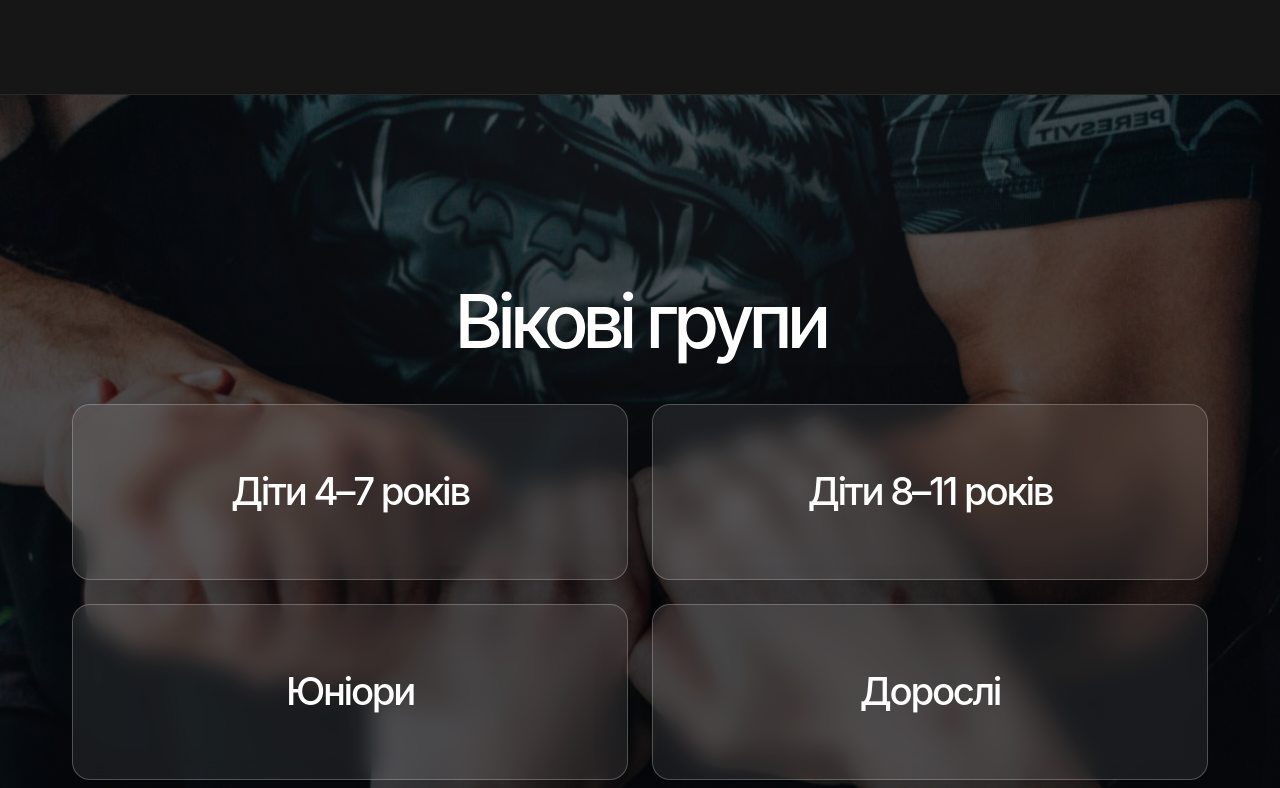
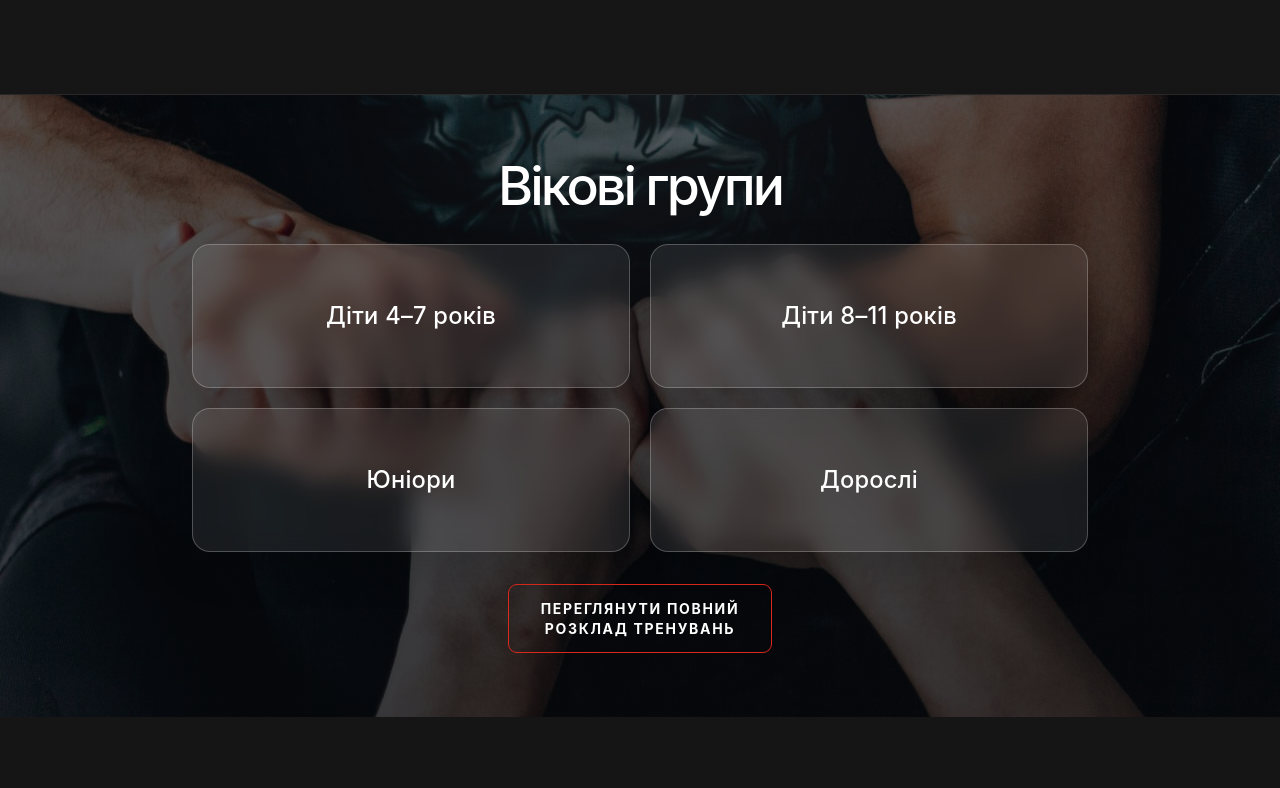
Before and after one commit to dobrodiynazar-dotcom/Avg-, a Next.js app: page / in a window 1280 px wide. Shown: the part 4005-4793 px from the top of the page. Built offline with nearby package versions, Linux system fonts and the light colour scheme.

Commit message:
Refine age group card typography

```diff
--- a/src/components/sections/SchedulePreviewSection.tsx
+++ b/src/components/sections/SchedulePreviewSection.tsx
@@ -3,6 +3,7 @@ import Image from "next/image";
 import type { SchedulePreviewGroup } from "@/types/content";
 
 import { Button, Container } from "@/components/ui";
+import { cn } from "@/lib/utils/cn";
 
 type SchedulePreviewSectionProps = {
   content: {
@@ -19,7 +20,7 @@ export function SchedulePreviewSection({
   groups,
 }: SchedulePreviewSectionProps) {
   return (
-    <section className="section-frame relative isolate overflow-hidden bg-[var(--color-inverse-canvas)] text-white">
+    <section className="relative isolate overflow-hidden bg-[var(--color-inverse-canvas)] py-12 text-white sm:py-14 lg:py-16">
       <div className="absolute inset-0">
         <Image
           alt=""
@@ -35,19 +36,25 @@ export function SchedulePreviewSection({
       </div>
 
       <Container size="wide" className="relative z-10">
-        <div className="mx-auto flex max-w-6xl flex-col items-center gap-8 px-2 py-16 text-center sm:gap-10 sm:py-20 lg:gap-12 lg:py-24">
-          <h2 className="max-w-[12ch] text-balance text-[clamp(2.7rem,5.8vw,5rem)] font-medium leading-[0.94] tracking-[-0.08em] text-white">
+        <div className="mx-auto flex max-w-[56rem] flex-col items-center gap-6 text-center sm:gap-7 lg:gap-8">
+          <h2 className="max-w-[12ch] text-balance text-[clamp(2.05rem,4.2vw,3.35rem)] font-medium leading-[1] tracking-[-0.055em] text-white">
             {content.title}
           </h2>
 
-          <div className="grid w-full gap-4 sm:gap-5 lg:grid-cols-2 lg:gap-6">
+          <div className="grid w-full gap-3 sm:grid-cols-2 sm:gap-4 lg:gap-5">
             {groups.map((group) => (
               <div
                 key={group.id}
                 aria-label={group.label}
-                className="flex min-h-40 items-center justify-center rounded-[var(--radius-card-lg)] border border-[rgb(255_255_255_/_0.24)] bg-[rgb(255_255_255_/_0.08)] px-6 py-10 text-center shadow-[0_20px_60px_rgb(0_0_0_/_0.18)] backdrop-blur-md sm:min-h-44 sm:px-8"
+                className="flex min-h-28 items-center justify-center rounded-[var(--radius-card-lg)] border border-[rgb(255_255_255_/_0.24)] bg-[rgb(255_255_255_/_0.08)] px-5 py-7 text-center shadow-[0_16px_44px_rgb(0_0_0_/_0.16)] backdrop-blur-md sm:min-h-32 sm:px-6 sm:py-8 lg:min-h-36"
               >
-                <h3 className="text-balance text-[clamp(1.75rem,3vw,3rem)] font-medium leading-[1.04] tracking-[-0.06em] text-white">
+                <h3
+                  className={cn(
+                    "mx-auto max-w-[12rem] text-balance text-center text-[clamp(1.2rem,1.85vw,1.72rem)] font-medium leading-[1.2] tracking-[0.01em] text-white",
+                    group.id === "kids-8-11" &&
+                      "max-w-none whitespace-nowrap text-[clamp(1.05rem,4.2vw,1.58rem)] sm:text-[clamp(1.2rem,1.85vw,1.72rem)]",
+                  )}
+                >
                   {group.label}
                 </h3>
               </div>
@@ -55,7 +62,7 @@ export function SchedulePreviewSection({
           </div>
 
           <Button
-            className="min-h-0 max-w-[18rem] whitespace-pre-line border-[var(--color-primary)] bg-[rgb(0_0_0_/_0.12)] px-8 py-4 text-[0.88rem] leading-[1.45] !text-white hover:bg-[rgb(255_255_255_/_0.04)] sm:max-w-[19.5rem]"
+            className="min-h-0 max-w-[17rem] whitespace-pre-line border-[var(--color-primary)] bg-[rgb(0_0_0_/_0.12)] px-7 py-3.5 text-[0.82rem] leading-[1.4] !text-white hover:bg-[rgb(255_255_255_/_0.04)] sm:max-w-[18rem]"
             href={content.ctaHref}
             size="lg"
             variant="secondary"
```
